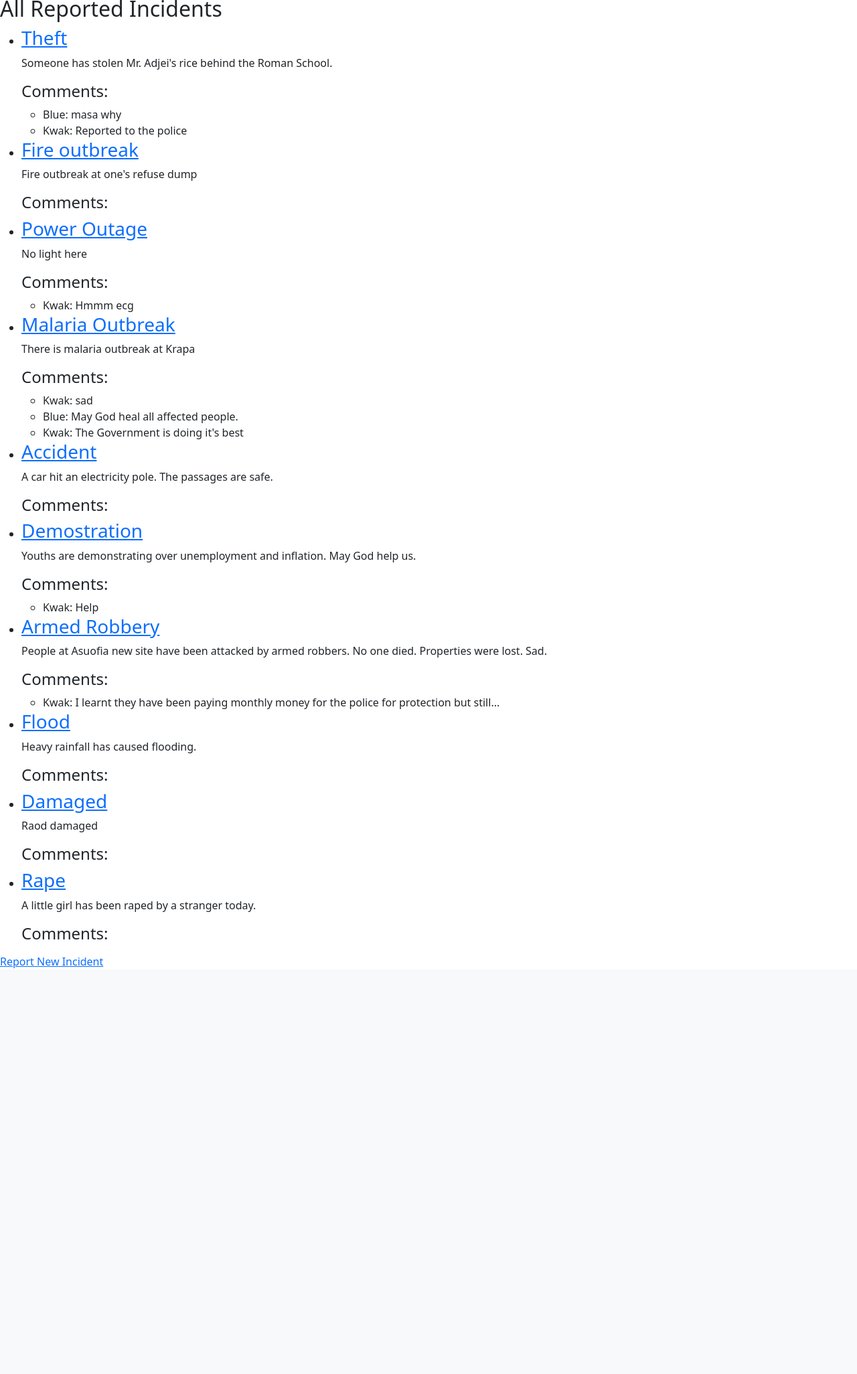
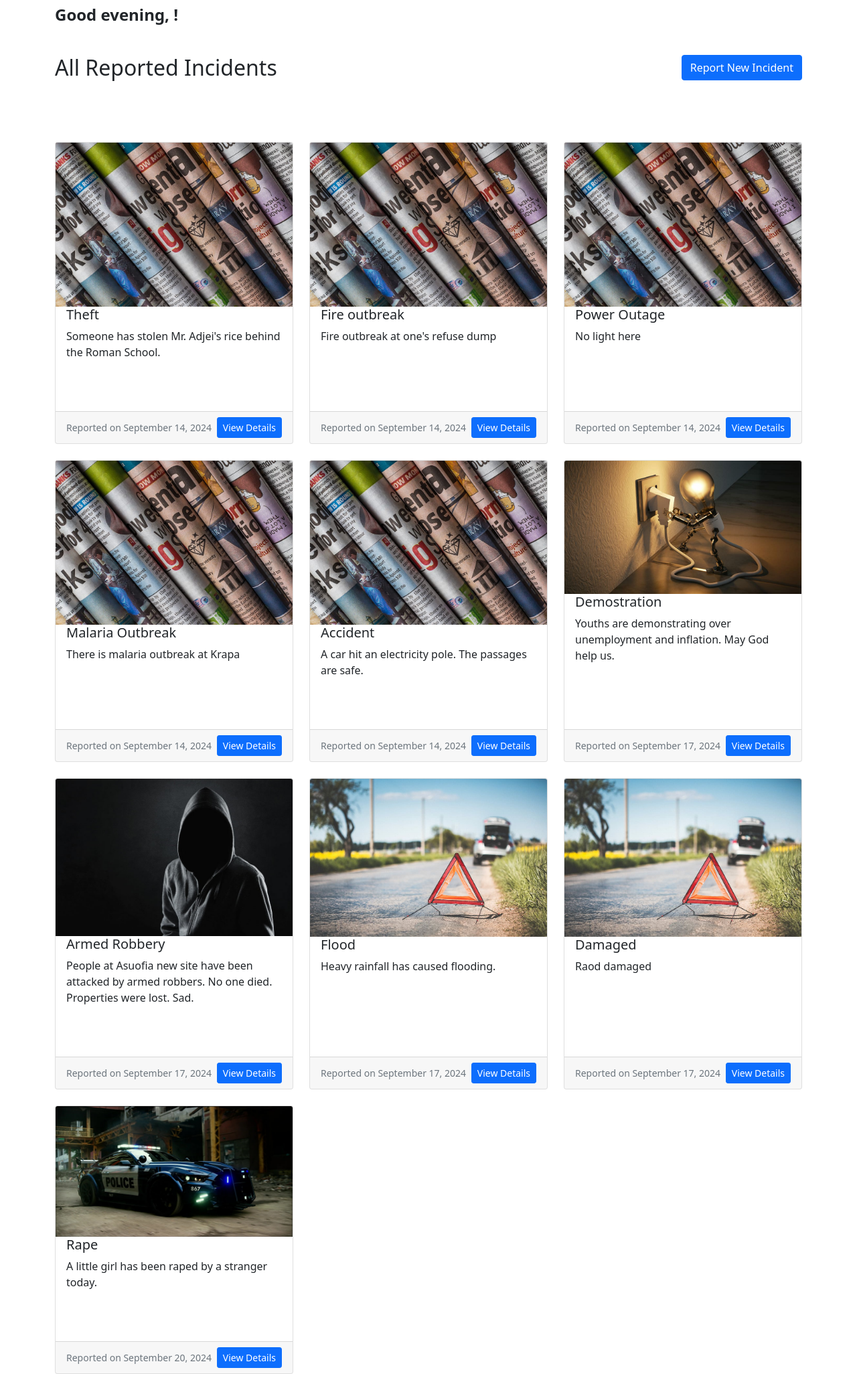
Before and after one commit to oRocket/COMMUNITY, a Django app: page /dashboard/ in a window 1280 px wide. Shown: the part 62-2114 px from the top of the page at 67% size. Before the commit the page ends 1508 px from the top, so only its background shows below. Run offline with Django 5.2, Linux system fonts and the light colour scheme; a user stored in the database is signed in; data comes from the database, SQL or seed files in the repository; both versions use the stored data as it was after the commit.

Commit message:
Dashboard - frontend

```diff
--- a/reports/templates/reports/dashboard.html
+++ b/reports/templates/reports/dashboard.html
@@ -1,23 +1,70 @@
 {% extends 'base.html' %}
+{% load static %}
+
+<style>
+
+</style>
 
 {% block content %}
-<h1>Dashboard</h1>
-<h2>All Reported Incidents</h2>
-<ul>
-    {% for incident in incidents %}
-    <li>
-        <h3><a href="{% url 'incident_detail' incident.id %}">{{ incident.title }}</a></h3>
-        <p>{{ incident.description }}</p>
-        <h4>Comments:</h4>
-        <ul>
-            {% for comment in incident.comments.all %}
-                <li>{{ comment.user.username }}: {{ comment.content }}</li>
+<div class="dashboard-content mt-5">
+    <div class="container">
+        <div class="row mb-4">
+            <br><br><br>
+            <div class="col d-flex justify-content-between align-items-center">
+                <p class="h4 fw-bold mb-0" id="greeting">Hello, {{ user.first_name }}!</p>
+            </div>
+        </div>
+
+        <div class="row mb-4">
+            <div class="col">
+                <h2>All Reported Incidents</h2>
+            </div>
+            <div class="col-auto">
+                <a href="{% url 'report_incident' %}" class="btn btn-primary">Report New Incident</a>
+            </div>
+        </div>
+
+        <div class="row row-cols-1 row-cols-md-3 g-4">
+            {% for incident in incidents %}
+            <div class="col">
+                <div class="card h-100">
+                    <img src="{% static 'images/'|add:incident.incident_type|add:'.jpg' %}" class="card-img-top" alt="{{ incident.incident_type }}">
+                    <div class="card-body">
+                        <h5 class="card-title">{{ incident.title }}</h5>
+                        <p class="card-text">{{ incident.description|truncatewords:20 }}</p>
+                    </div>
+                    <div class="card-footer d-flex justify-content-between align-items-center">
+                        <small class="text-muted">Reported on {{ incident.date_reported|date:"F d, Y" }}</small>
+                        <a href="{% url 'incident_detail' incident.id %}" class="btn btn-primary btn-sm">View Details</a>
+                    </div>
+                </div>
+            </div>
+            {% empty %}
+            <div class="col">
+                <div class="alert alert-info" role="alert">
+                    No incidents reported yet.
+                </div>
+            </div>
             {% endfor %}
-        </ul>
-    </li>
-    {% empty %}
-    <li>No incidents reported yet.</li>
-    {% endfor %}
-</ul>
-<a href="{% url 'report_incident' %}">Report New Incident</a>
+        </div>
+    </div>
+</div>
+
+<script>
+    document.addEventListener('DOMContentLoaded', function() {
+        const greeting = document.getElementById('greeting');
+        const hour = new Date().getHours();
+        let greetingText;
+
+        if (hour < 12) {
+            greetingText = 'Good morning';
+        } else if (hour < 18) {
+            greetingText = 'Good afternoon';
+        } else {
+            greetingText = 'Good evening';
+        }
+
+        greeting.textContent = `${greetingText}, {{ user.first_name }}!`;
+    });
+</script>
 {% endblock %}
--- a/static/css/style.css
+++ b/static/css/style.css
@@ -69,7 +69,10 @@ body {
 
 .reg {
     background-image: url('/static/images/register.jpg'); /* Use a direct path or relative path */
-    height: 100vh;
+    background-size: cover; /* Ensures the background image covers the entire element */
+    background-position: center; /* Centers the image */
+    background-repeat: no-repeat; /* Prevents the image from repeating */
+    height: 100vh; /* Sets the height to cover the entire viewport height */
 }
 
 .h-100 {
```
Also changed, not shown: db.sqlite3, static/images/accident.jpg (added), static/images/default_value.jpg (added), static/images/emergency.jpg (added), static/images/fire.jpg (added), static/images/hospital-emergency.jpg (added), static/images/medical.jpg (added), static/images/other.jpg (added), static/images/police.jpg (added), static/images/theft.jpg (added), static/images/vandalism.jpg (added).
